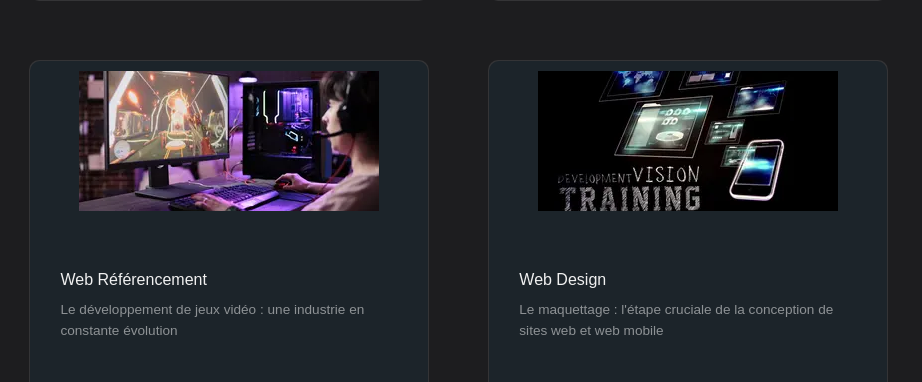
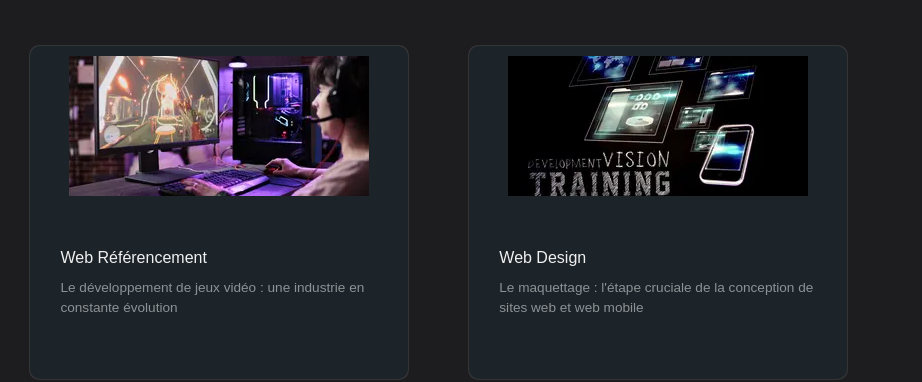
Before and after one commit to body08120/WFB-corp, a PHP site: page /WFB-CORP/index.php?action=articles in a window 1280 px wide. Shown: the part 520-902 px from the top of the page, without its empty margins (0-922 px from the left). Run offline with PHP 8.4, Linux system fonts and the light colour scheme; data comes from the database, SQL or seed files in the repository; some libraries are stand-ins or nearby versions.

Commit message:
Cards size

```diff
--- a/assets/css/cards.css
+++ b/assets/css/cards.css
@@ -21,10 +21,10 @@
   border-radius: 10px;
   cursor: pointer;
   display: flex;
-  height: 350px;
+  height: 335px;
   flex-direction: column;
   position: relative;
-  width: 400px;
+  width: 380px;
   margin:2%;
 }
 
```
